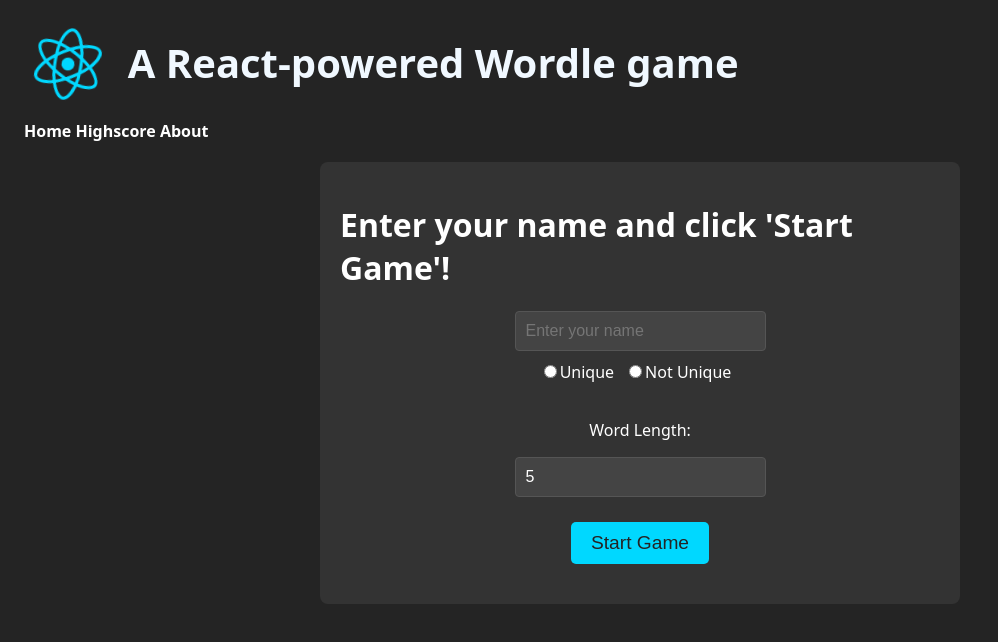
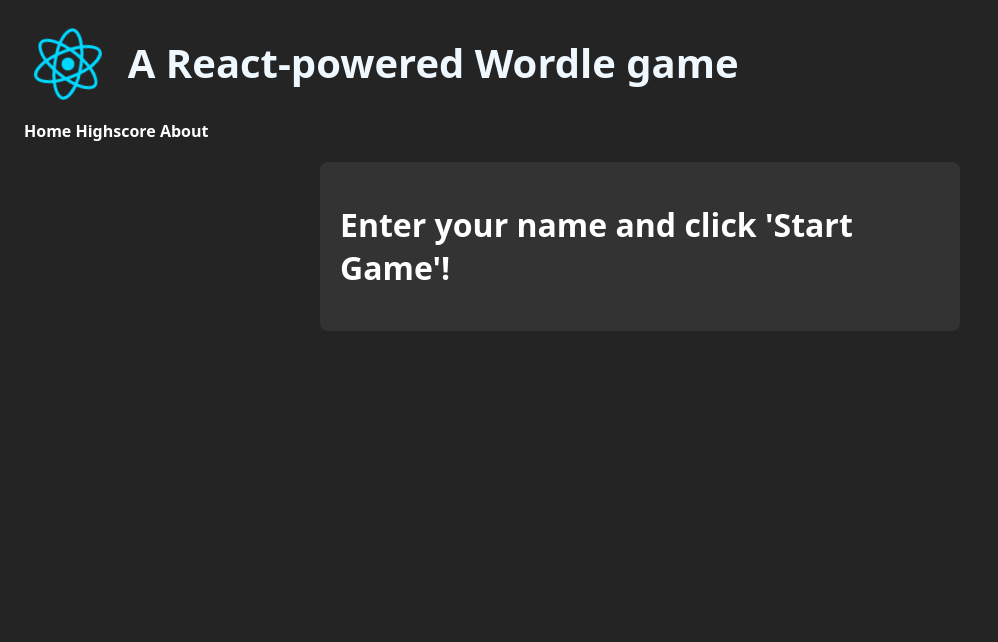
Before and after one commit to Kirill9m/react-wordle, a React (Vite) app in the folder frontend/: page / in a window 1280 px wide. Shown: the top 642 px of the page, without its empty margins (0-998 px from the left). Built offline with nearby package versions, Linux system fonts and the light colour scheme.

Commit message:
refact: GameStart Component

```diff
--- a/frontend/src/components/WordleGame.jsx
+++ b/frontend/src/components/WordleGame.jsx
@@ -148,50 +148,7 @@ const WordleGame = () => {
   return (
     <div className="game__container">
       <h1 className="game__message">{message}</h1>
-      <div className={`game__top ${timerRunning ? 'hidden' : ''}`}>
-        <input
-          className="game__input"
-          value={id}
-          placeholder="Enter your name"
-          onChange={handleIdChange}
-        />
 
-        <section className="settings">
-          <label>
-            <input
-              type="radio"
-              value="true"
-              checked={unique === 'true'}
-              onChange={handleUniqueStatus}
-            />
-            Unique
-          </label>
-          <label>
-            <input
-              type="radio"
-              value="false"
-              checked={unique === 'false'}
-              onChange={handleUniqueStatus}
-            />
-            Not Unique
-          </label>
-        </section>
-
-        <p className="game__word-length">Word Length:</p>
-        <input
-          type="number"
-          className="game__input"
-          value={wordLength}
-          min={3}
-          max={10}
-          onKeyDown={handleStartGameKeyDown}
-          onChange={handleWordLength}
-        />
-
-        <button className="game__button start-button" onClick={startGame}>
-          Start Game
-        </button>
-      </div>
 
       <div className={`game__bottom ${!timerRunning ? 'hidden' : ''}`}>
         <label className="game__highscore">
```
Also changed, not shown: frontend/src/components/GameStart.jsx (added, +49 -0 lines).
